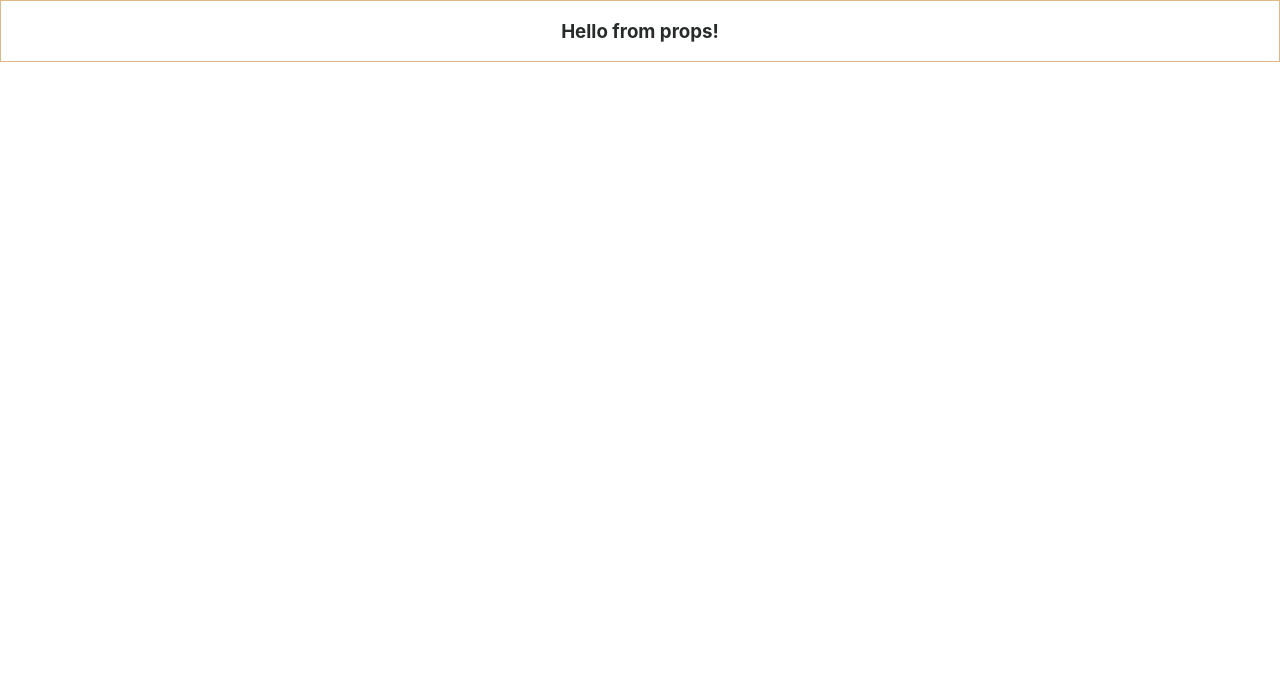
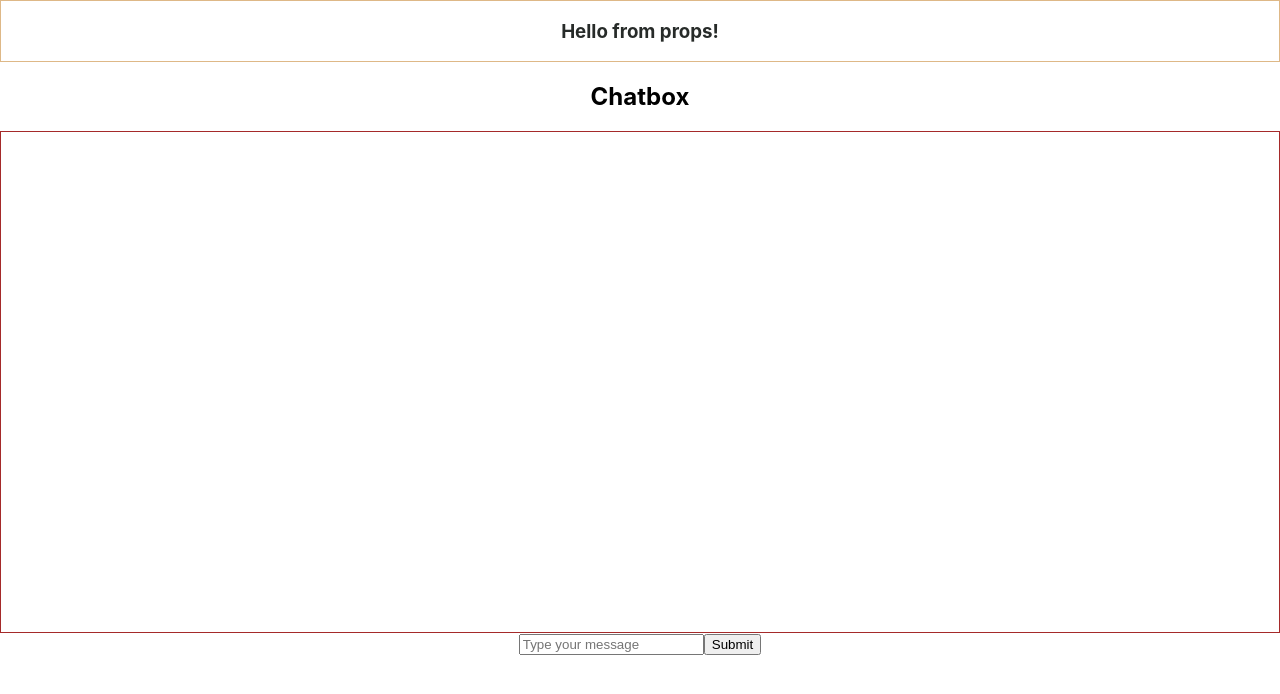
Before and after one commit to Nevroid/GB_ReactJS, a React (Create React App) app in the folder gb_react_proj/: page / in a window 1280 px wide. Shown: the top 694 px of the page. Built offline with nearby package versions, Linux system fonts and the light colour scheme.

Commit message:
hw 02 done

```diff
--- a/gb_react_proj/src/App.js
+++ b/gb_react_proj/src/App.js
@@ -1,5 +1,6 @@
 import './App.css';
 import Message from './Message'
+import Chatbox from './Chatbox'
 
 const text = 'Hello from props!'
 
@@ -7,6 +8,7 @@ function App() {
   return (
     <div className="App">
       <Message messageText={text}/>
+      <Chatbox />
     </div>
   );
 }
--- /dev/null
+++ b/gb_react_proj/src/ChatMessage.js
@@ -0,0 +1,6 @@
+
+function ChatMessage (props) {
+    return <p>{ props.author }: { props.text }</p>
+}
+
+export default ChatMessage
--- /dev/null
+++ b/gb_react_proj/src/Chatbox.css
@@ -0,0 +1,4 @@
+.messageArea {
+    height: 500px;
+    border: brown solid 1px;
+}
--- /dev/null
+++ b/gb_react_proj/src/Chatbox.js
@@ -0,0 +1,44 @@
+import React, { useEffect, useState } from 'react';
+import './Chatbox.css'
+import ChatMessage from './ChatMessage'
+import serverData from './data'
+
+
+function Chatbox() {
+  const [messageList, setMessageList] = useState([])
+  const [inputValue, setInputValue] = useState('')
+  const updateMessageList = (e) => {
+    e.preventDefault()
+    // console.log(e)
+    if (inputValue !== '') {
+      setMessageList([...messageList, {author: serverData.users.user, text: inputValue}])
+      setInputValue('')
+    } else {
+      setMessageList([...messageList, {author: serverData.users.bot, text: 'You should write something'}])
+
+    }
+  }
+  const inputText = (e) => {
+    setInputValue(e.target.value)
+  }
+  useEffect(() => {
+    if (messageList.length && messageList[messageList.length - 1].author !== serverData.users.bot) {
+      setTimeout(() =>{
+        setMessageList([...messageList, {author: serverData.users.bot, text: 'Your message is: ' + messageList[messageList.length - 1].text}])
+      }, 1000)
+    }
+  }, [messageList])
+  return (
+    <div>
+      <h2>Chatbox</h2>
+      <div className="messageArea">
+        { messageList.map((message, index) => <ChatMessage key={index} text={message.text} author={message.author}/>) }
+      </div>
+      <form onSubmit={updateMessageList}>
+        <input value={inputValue} placeholder="Type your message" onChange={inputText}></input>
+        <button>Submit</button>
+      </form>
+    </div>
+    )
+}
+export default Chatbox;
--- /dev/null
+++ b/gb_react_proj/src/data.js
@@ -0,0 +1,8 @@
+
+const serverData = {
+    users: {
+        user: 'User',
+        bot: 'Bot'
+    }
+}
+export default serverData;
```
